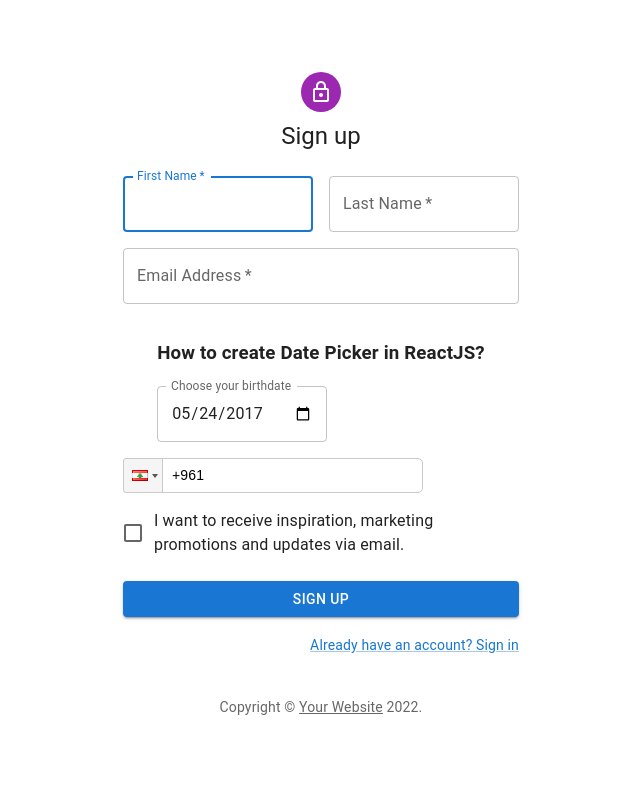
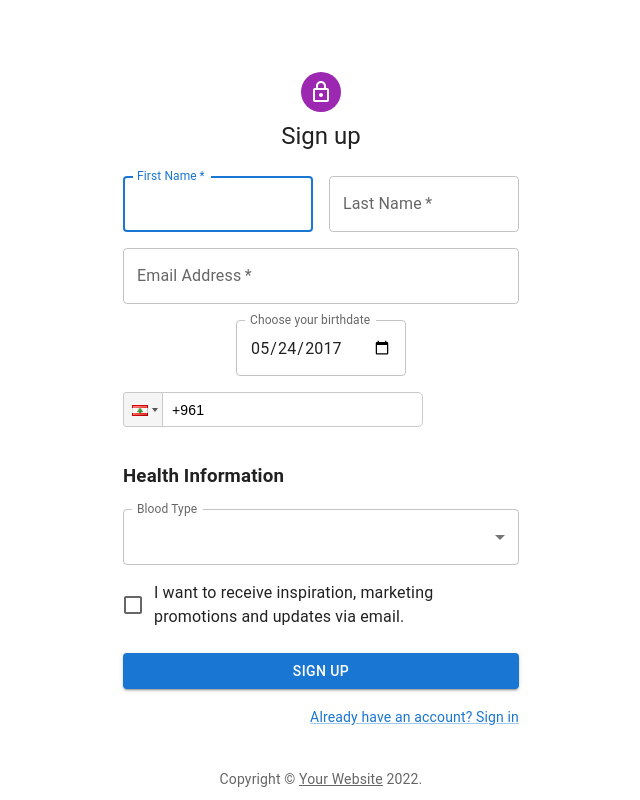
Before and after one commit to EDAC-Rocket-Team/EDAC, a React (Create React App) app in the folder frontend/: page /sud in a window 1280 px wide. Shown: the whole page, without its empty margins (319-959 px from the left). Built offline with nearby package versions, Linux system fonts and the light colour scheme.

Commit message:
Extra added

```diff
--- a/frontend/src/pages/signupDonor.js
+++ b/frontend/src/pages/signupDonor.js
@@ -11,7 +11,7 @@ import TextField from '@mui/material/TextField';
   );
 } */
 
-import * as React from 'react';
+import React, {useState} from 'react';
 import Avatar from '@mui/material/Avatar';
 import Button from '@mui/material/Button';
 import CssBaseline from '@mui/material/CssBaseline';
@@ -27,6 +27,12 @@ import Container from '@mui/material/Container';
 import { createTheme, ThemeProvider } from '@mui/material/styles';
 import PhoneInput from 'react-phone-input-2'
 import 'react-phone-input-2/lib/style.css'
+import InputLabel from '@mui/material/InputLabel';
+import MenuItem from '@mui/material/MenuItem';
+import FormControl from '@mui/material/FormControl';
+import Select from '@mui/material/Select';
+
+
 
 function Copyright(props) {
   return (
@@ -43,6 +49,7 @@ function Copyright(props) {
 
 const theme = createTheme();
 
+
 export default function SignupD() {
   const handleSubmit = (event) => {
     event.preventDefault();
@@ -52,6 +59,13 @@ export default function SignupD() {
       // password: data.get('password'),
     });
   };
+
+  const [bloodType, setBlood] = useState("NA")
+
+  const handleChangeBlood = (e) => {
+    setBlood(e.target.value)
+    console.log(bloodType)
+    }
 
   return (
     <ThemeProvider theme={theme}>
@@ -137,7 +151,7 @@ export default function SignupD() {
                   display: 'block',
                   width: 'fit-content'
                 }}>
-                  <h3>How to create Date Picker in ReactJS?</h3>
+                  {/*<h3>How to create Date Picker in ReactJS?</h3> */}
                       <TextField
                       id="date"
                       label="Choose your birthdate"
@@ -166,6 +180,30 @@ export default function SignupD() {
                   // pattern="[0-9]{2}-[0-9]{3}-[0-9]{3}"
                 />
               </Grid>
+
+
+              <Grid item xs={12}>
+                <h3>Health Information</h3>
+                          <FormControl fullWidth>
+                    <InputLabel id="demo-simple-select-label">Blood Type</InputLabel>
+                    <Select
+                      labelId="demo-simple-select-label"
+                      id="demo-simple-select"
+                      value={bloodType}
+                      label="Blood Type"
+                      onChange={handleChangeBlood}
+                    >
+                      <MenuItem value={"O+"}>O Plus</MenuItem>
+                      <MenuItem value={"O-"}>O Minus</MenuItem>
+                      <MenuItem value={"A+"}>A Plus</MenuItem>
+                      <MenuItem value={"A-"}>A Minus</MenuItem>
+                      <MenuItem value={"B+"}>B Plus</MenuItem>
+                      <MenuItem value={"B-"}>B Minus</MenuItem>
+                      <MenuItem value={"AB"}>AB </MenuItem>
+                    </Select>
+                  </FormControl>
+              </Grid>
+
 
               <Grid item xs={12}>
                 <FormControlLabel
```
